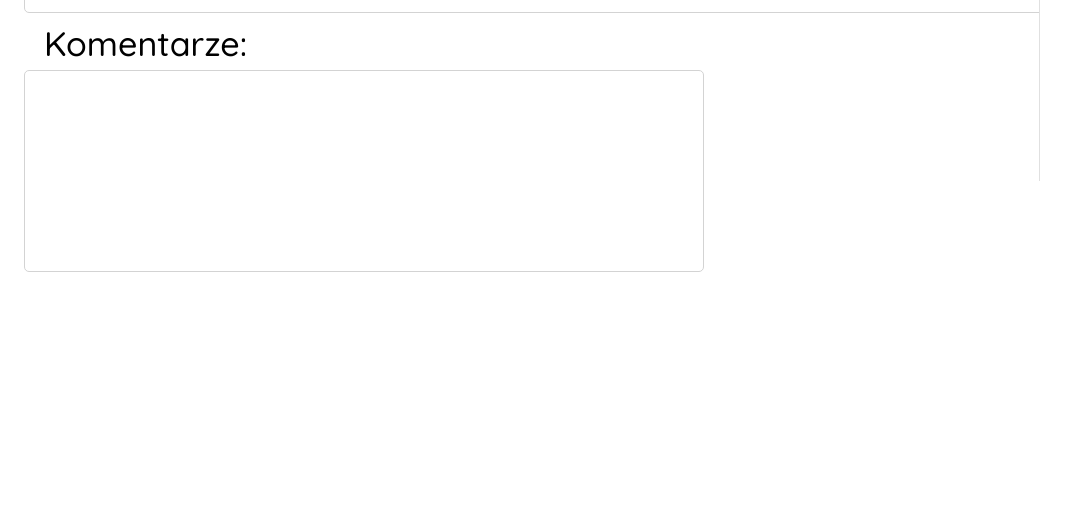
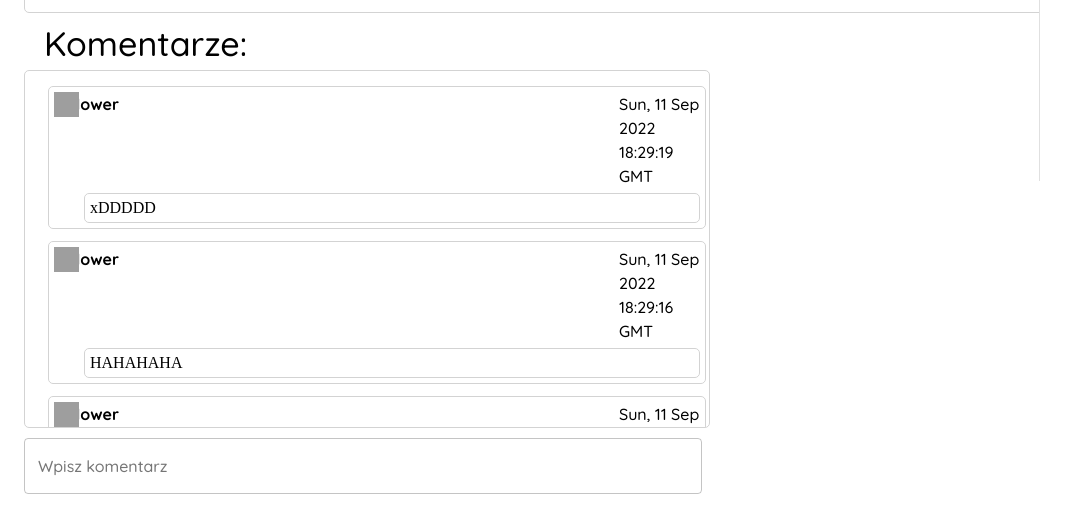
Before and after one commit to KorneliaGrygo/Vinyl.UI, a React (Create React App) app: page /albums/details/1 in a window 1280 px wide. Shown: the part 619-1134 px from the top of the page, without its empty margins (0-1079 px from the left). Before the commit the page ends 915 px from the top, so only its background shows below. Built offline with nearby package versions, Linux system fonts and the light colour scheme; data requests are answered from the project's data file; grey boxes are pictures that could not be loaded.

Commit message:
dodawanie komentarzy

```diff
--- a/data/db.json
+++ b/data/db.json
@@ -8,7 +8,7 @@
       "phone": "123456789",
       "description": "Hi. My name is Maja. I like blues and country music.",
       "password": "password",
-      "avatar": ""
+      "avatar": "https://www.gdyniabluesfestival.eu/wp-content/uploads/Blues_brothers.png"
     },
     {
       "id": 2,
@@ -18,7 +18,7 @@
       "phone": "456789123",
       "description": "Hi. I'm Anastasia. I love rock music.",
       "password": "password",
-      "avatar": ""
+      "avatar": "https://store.playstation.com/store/api/chihiro/00_09_000/container/BG/en/99/EP8802-CUSA02901_00-AV00000000000013/0/image?_version=00_09_000&platform=chihiro&bg_color=000000&opacity=100&w=360&h=360"
     },
     {
       "id": 3,
@@ -170,11 +170,49 @@
   ],
   "albumComments": [
     {
-      "id": 1,
-      "albumId": 1,
+      "albumId": "1",
       "userId": 1,
       "nickName": "blues.girl",
-      "comment": "Mój fav album Elvisa"
+      "comment": "Według mnie jest to najlepszy album Evlisa",
+      "avatar": "https://www.gdyniabluesfestival.eu/wp-content/uploads/Blues_brothers.png",
+      "date": "Sun, 11 Sep 2022 18:21:14 GMT",
+      "id": 1
+    },
+    {
+      "albumId": "1",
+      "userId": 2,
+      "nickName": "flower",
+      "comment": "Chuja się tam znasz typiaro",
+      "avatar": "",
+      "date": "Sun, 11 Sep 2022 18:24:08 GMT",
+      "id": 2
+    },
+    {
+      "albumId": "1",
+      "userId": 2,
+      "nickName": "flower",
+      "comment": "xD",
+      "avatar": "https://store.playstation.com/store/api/chihiro/00_09_000/container/BG/en/99/EP8802-CUSA02901_00-AV00000000000013/0/image?_version=00_09_000&platform=chihiro&bg_color=000000&opacity=100&w=360&h=360",
+      "date": "Sun, 11 Sep 2022 18:28:01 GMT",
+      "id": 3
+    },
+    {
+      "albumId": "1",
+      "userId": 2,
+      "nickName": "flower",
+      "comment": "HAHAHAHA",
+      "avatar": "https://store.playstation.com/store/api/chihiro/00_09_000/container/BG/en/99/EP8802-CUSA02901_00-AV00000000000013/0/image?_version=00_09_000&platform=chihiro&bg_color=000000&opacity=100&w=360&h=360",
+      "date": "Sun, 11 Sep 2022 18:29:16 GMT",
+      "id": 4
+    },
+    {
+      "albumId": "1",
+      "userId": 2,
+      "nickName": "flower",
+      "comment": "xDDDDD",
+      "avatar": "https://store.playstation.com/store/api/chihiro/00_09_000/container/BG/en/99/EP8802-CUSA02901_00-AV00000000000013/0/image?_version=00_09_000&platform=chihiro&bg_color=000000&opacity=100&w=360&h=360",
+      "date": "Sun, 11 Sep 2022 18:29:19 GMT",
+      "id": 5
     }
   ]
 }
--- a/src/components/AlbumDetails.js
+++ b/src/components/AlbumDetails.js
@@ -18,69 +18,77 @@ import { makeStyles } from "@material-ui/styles";
 import SongList from './SongList';
 import FavoriteIcon from '@material-ui/icons/Favorite';
 import FavoriteBorderIcon from '@material-ui/icons/FavoriteBorder';
+import CommentSection from './CommentSection';
 const wd = "84%"
 
 const useStyles = makeStyles(theme => {
     return {
-        albumWrapper:{
+        albumWrapper: {
             border: '1px solid',
-            borderColor:"lightgray",
-            borderRadius:'5px',
-            height:"300px",
-            width:'84%',
-            marginTop:'10px',
-            grid:'flex',
+            borderColor: "lightgray",
+            borderRadius: '5px',
+            height: "300px",
+            width: '84%',
+            marginTop: '10px',
+            grid: 'flex',
 
         },
-        songsList:{
+        songsList: {
             border: '1px solid',
-            borderColor:"lightgray",
-            borderRadius:'5px',
-            height:"220px",
-            maxHeight:"1000px",
+            borderColor: "lightgray",
+            borderRadius: '5px',
+            height: "220px",
+            maxHeight: "1000px",
             width: wd,
-            marginTop:'10px',
+            marginTop: '10px',
             overflowY: "auto"
         },
-        avatarBox:{
-            marginLeft:'40px',
-            marginTop:'30px',
-            border:'1px solid',
-            maxWidth:'250px',
-            maxHeight:"250px"
+        avatarBox: {
+            marginLeft: '40px',
+            marginTop: '30px',
+            border: '1px solid',
+            maxWidth: '250px',
+            maxHeight: "250px"
         },
-        avatar:{
-            width:'250px',
-            height:'250px',
-            textAlign:'center'
+        avatar: {
+            width: '250px',
+            height: '250px',
+            textAlign: 'center',
+            border: "1px solid black"
         },
-        albumInfo:{
-            fontSize:'24px',
-            marginLeft:'280px',
-            marginTop:"-260px",
-            width:'800px'
+        albumInfo: {
+            fontSize: '24px',
+            marginLeft: '280px',
+            marginTop: "-260px",
+            width: '800px'
         },
         songsWrapper: {
             display: "grid",
-            gridTemplateColumns:"1fr 1fr 1fr",
-            padding:" 10px",
+            gridTemplateColumns: "1fr 1fr 1fr",
+            padding: " 10px",
         },
-          commentTitle:{
-            marginLeft:'20px',
-            marginTop:'10px'
+        commentTitle: {
+            marginLeft: '20px',
+            marginTop: '10px'
         },
-          commentSection:{
-                marginTop:'5px',
+        commentSection: {
+            marginTop: '5px',
             width: "55%",
             border: '1px solid',
-                borderColor:"lightgray",
-                borderRadius:'5px',
-                height:"200px",
-                overflowY:'auto'
+            borderColor: "lightgray",
+            borderRadius: '5px',
+            height: "350px",
+            maxHeight: "450px",
+            overflowY: 'auto',
+            padding: '3px'
         },
-          favorite:{
-            marginLeft:"930px",
-            marginTop:"-250px"
+        favorite: {
+            marginLeft: "930px",
+            marginTop: "-250px"
+        },
+        addComment: {
+            width: "55%",
+            marginTop: '10px'
         }
     }
 
@@ -88,38 +96,38 @@ const useStyles = makeStyles(theme => {
 
 export default function AlbumDetails() {
     const classes = useStyles();
-
     const { albumId } = useParams();
     const { user } = useAuthContext();
+
     const [album, setAlbum] = useState(null);
     const [isFavorite, setIsFavorite] = useState(false);
-    const [comments, setComments] = useState([]);
-    const abortController = useRef(new AbortController());
+    const [comments, setComments] = useState(null);
     const [commentText, setCommentText] = useState('');
     const [refresh, setRefhresh] = useState(false);
     const [refreshFavorite, setRefreshFavorite] = useState(false);
+    const [error, setError] = useState("");
+
+    const abortController = useRef(new AbortController());
 
     const handleAddNewComment = async (e) => {
         e.preventDefault();
         if (commentText && commentText.length <= 450) {
-            const statusCode = await handleAddNewComentToAlbum(user.id, albumId, user.nick, commentText);
-            if(statusCode === 201){
+            const statusCode = await handleAddNewComentToAlbum(user.id, albumId, user.nick, commentText, user.avatar);
+            if (statusCode === 201) {
                 setCommentText('');
                 setRefhresh(prev => !prev);
             }
         }
     }
-
     const handleAddOrDeleteFromFavorites = async () => {
-            if(isFavorite){
+        if (isFavorite) {
             await handleDeleteFromFavorites(isFavorite.id);
             setRefreshFavorite(prev => !prev);
-            }else{
+        } else {
             await handleAddToFavorites(albumId, user.id);
             setRefreshFavorite(prev => !prev)
         }
     }
-
     useEffect(() => {
         const controller = abortController.current;
         const fetchAlbum = async () => {
@@ -131,7 +139,6 @@ export default function AlbumDetails() {
             controller.abort();
         }
     }, [albumId])
-
     useEffect(() => {
 
         const controller = abortController.current;
@@ -140,26 +147,24 @@ export default function AlbumDetails() {
             setComments(comments);
         }
         fetchComments();
-        return () =>{
+        return () => {
             controller.abort();
         }
-    },[refresh])
-
+    }, [refresh])
     useEffect(() => {
         const controller = abortController.current;
 
-        const fetchIsFavorite = async () =>{
+        const fetchIsFavorite = async () => {
             let isFavorite = await handleCheckIfUserAddedAlbumToFavorites(user?.id ?? 0, albumId);
             setIsFavorite(isFavorite[0] ?? false);
         }
         fetchIsFavorite();
 
-        return () =>{
+        return () => {
             controller.abort();
         }
 
-    },[refreshFavorite])
-
+    }, [refreshFavorite])
     return (
 
         <div>
@@ -176,7 +181,7 @@ export default function AlbumDetails() {
 
                             <div className={classes.albumInfo}>
                                 <Typography
-                        style={{fontSize:32}}
+                                    style={{ fontSize: 32 }}
                                 >
                                     <strong> Nazwa Albumu: </strong>  {album.name}
                                 </Typography>
@@ -189,17 +194,17 @@ export default function AlbumDetails() {
                                     <strong>O albumie: </strong> {album.desc}
                                 </Typography>
 
-                    { user?.id && <div className={classes.favorite} onClick={handleAddOrDeleteFromFavorites}>
+                                {user?.id && <div className={classes.favorite} onClick={handleAddOrDeleteFromFavorites}>
                                     {isFavorite ?
-                             <FavoriteIcon fontSize='large'/> : <FavoriteBorderIcon fontSize='large'/>}
-                    </div> }
+                                        <FavoriteIcon fontSize='large' /> : <FavoriteBorderIcon fontSize='large' />}
+                                </div>}
                             </div>
                         </div>
 
                     </div>
                     <div className={classes.songsList}>
                         <div className={classes.songsWrapper}>
-                    <SongList  songs={album.songs} />
+                            <SongList songs={album.songs} />
                         </div>
                     </div>
                     <Typography className={classes.commentTitle}
@@ -208,10 +213,32 @@ export default function AlbumDetails() {
                         Komentarze:
                     </Typography>
                     <div className={classes.commentSection}>
-
+                        <CommentSection comments={comments} />
                     </div>
 
-            </> )}
+                    <form className={classes.addComment} noValidate autoComplete="off" onSubmit={handleAddNewComment} >
+                        <TextField
+                            fullWidth
+                            variant='outlined'
+                            placeholder='Wpisz komentarz'
+                            color='secondary'
+                            value={commentText}
+                            onChange={(e) => setCommentText(e.target.value)}
+                            label="Wpisz komentarz"
+                            error={commentText.length >= 450}
+                        >
+
+                        </TextField>
+                        {error &&
+                            <Typography
+                                color="error"
+                                variant='body1'
+                            >
+                                {error}
+                            </Typography>}
+                    </form>
+
+                </>)}
 
         </div>
     )
--- /dev/null
+++ b/src/components/CommentSection.js
@@ -0,0 +1,79 @@
+import { Avatar, Typography } from '@material-ui/core';
+import { PostAddTwoTone } from '@material-ui/icons';
+import { makeStyles } from '@material-ui/styles';
+import React from 'react'
+import { useHistory } from 'react-router-dom/cjs/react-router-dom.min';
+
+
+const useStyles = makeStyles(theme =>{
+    return {
+        wrapper:{
+            marginLeft:"20px",
+            padding:'5px',
+            marginTop:'12px',
+            border:'1px solid lightgray',
+            borderRadius:'5px'
+        },
+        avatar:{
+            height:"25px",
+            width:"25px",
+            cursor:"pointer"
+        },
+        userDetails:{
+            display:"grid",
+            gridTemplateColumns:"auto auto auto",
+            borderRadius:'5px'
+        },
+        gridItem:{
+            marginLeft:"-10px"
+        },
+        date:{
+            marginLeft:"500px"
+        },
+        commentItSelf:{
+            marginLeft:"30px",
+            padding:'5px',
+            marginTop:'5px',
+            border:'1px solid lightgray',
+            borderRadius:'5px'
+        }
+    }
+})
+export default function CommentSection(props) {
+    const classes = useStyles();
+    const history = useHistory();
+  return (
+    <>
+        {props.comments && props.comments.map(comment => (
+            <div className={classes.wrapper}>
+                <div className={classes.userDetails}>
+                    <Avatar
+                        variant='square'
+                        className={classes.avatar}
+                        src={comment.avatar}
+                        onClick={()=>history.push(`/profil/${comment.userId}`)}
+                    >
+                    </Avatar>
+                    <Typography className={classes.gridItem}>
+                       <strong>{comment.nickName} </strong>
+                    </Typography>
+                    <Typography className={classes.date}> {comment.date} </Typography>
+                </div>
+                <div className={classes.commentItSelf}>
+                        {comment.comment}
+                </div>
+            </div>
+        ))}
+        {
+            !props.comments && (
+                <Typography style={{
+                    textAlign:'center'
+                }}>
+                    Brak komentarzy
+                </Typography>
+            )
+        }
+
+    </>
+  )
+}
--- a/src/components/Layout.js
+++ b/src/components/Layout.js
@@ -46,14 +46,16 @@ const useStyles = makeStyles((theme) => {
         },
         toolbar: theme.mixins.toolbar,
         date: {
-            marginTop:'22px',
+            marginTop:'10px',
             flexGrow: 1,
             fontSize:'24px'
         },
         avatar: {
             marginRight: theme.spacing(30),
             display: 'inline-block',
-            marginTop:"21px"
+            marginTop:"21px",
+            height: "60px",
+            width: "60px"
         },
         userBar: {
             marginTop:'22px',
@@ -69,7 +71,8 @@ const useStyles = makeStyles((theme) => {
             paddingBottom: theme.spacing(2)
         },
         iconStyle:{
-
+            width:'60px',
+            height:'60px'
         }
     }
 })
@@ -109,7 +112,8 @@ export default function Layout({ children }) {
                     <Typography className={classes.date}>
                         <AlbumIcon
                             className={classes.iconStyle}
-                        /> Vinyl.pl
+                        />
+                         Vinyl.pl
                     </Typography>
                     {user && (
                         <>
@@ -117,7 +121,7 @@ export default function Layout({ children }) {
                                 Witaj {user.nick} !
                             </Typography>
 
-                            <Avatar  src="/flower.jpg" className={classes.avatar} />
+                            <Avatar  src={ user.avatar ?? "/flower.jpg"} className={classes.avatar} />
                         </>
                     )}
                 </Toolbar>
--- a/src/hooks/useAxios.js
+++ b/src/hooks/useAxios.js
@@ -52,15 +52,19 @@ export const handleCheckIfUserAddedAlbumToFavorites = async (userId, albumId) =>
     return response.data;;
 }
 export const handleGetAlbumsCommentsSection = async (albumid) => {
-    const response  = await axiosInstance.get(`albumComments?albumId=${albumid}`);
+    const response  = await axiosInstance.get(`albumComments?albumId=${albumid}&_sort=date&_order=desc`);
     return response.data;
 }
-export const handleAddNewComentToAlbum = async (userId, albumId, nickName, comment) =>{
+export const handleAddNewComentToAlbum = async (userId, albumId, nickName, comment, avatar) =>{
+
+    let date = new Date().toUTCString();
     const response = await axiosInstance.post('albumComments',{
         albumId,
         userId,
         nickName,
-        comment
+        comment,
+        avatar,
+        date
     })
 
     return response.status;
@@ -75,6 +79,7 @@ export const handleAddToFavorites = async (albumId, userId) =>{
     return response.status;
 }
 export const handleDeleteFromFavorites = async (userAlbumId) =>{
+
     const response = await axiosInstance.delete(`/usersAlbums/${userAlbumId}`);
     return response.status;
 }
```
Lines whose indentation alone changed are shown as unchanged.
